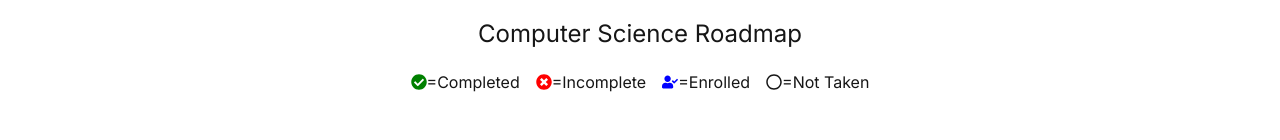
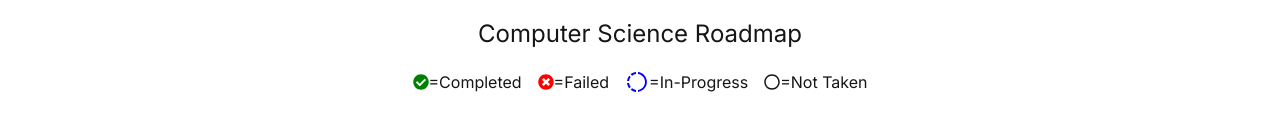
Before and after one commit to jh5287/Fredonia-Registration-App, a Next.js app in the folder fred-registration-app/: page /roadmap in a window 1280 px wide. Shown: the part 316-456 px from the top of the page. Built offline with nearby package versions, Linux system fonts and the light colour scheme; no server answers; the database is empty.

Commit message:
in progress icon change

```diff
--- a/fred-registration-app/src/app/roadmap/Semester.jsx
+++ b/fred-registration-app/src/app/roadmap/Semester.jsx
@@ -5,6 +5,8 @@ import {
   FaUserCheck,
   FaRegCircle,
 } from "react-icons/fa";
+import Icon from "@mdi/react";
+import { mdiProgressHelper } from "@mdi/js";
 
 import { cn } from "@/lib/utils";
 
@@ -14,7 +16,7 @@ const Semester = ({ number, courses, toggleSemester, open }) => {
       case "Completed":
         return <FaCheckCircle color="green" />;
       case "Enrolled":
-        return <FaUserCheck color="blue" />;
+        return <Icon path={mdiProgressHelper} title="Progress" size={1} color="blue" />;
       case "Failed":
         return <FaTimesCircle color="red" />;
       default:
--- a/fred-registration-app/src/app/roadmap/page.jsx
+++ b/fred-registration-app/src/app/roadmap/page.jsx
@@ -8,12 +8,6 @@ import {
   fetchStudentInfo,
 } from "./apiCalls";
 import { useSession } from "next-auth/react";
-import {
-  FaCheckCircle,
-  FaTimesCircle,
-  FaUserCheck,
-  FaRegCircle,
-} from "react-icons/fa";
 import TitleCard from "@/components/TitleCard";
 
 const RoadMap = () => {
--- a/fred-registration-app/src/components/TitleCard.jsx
+++ b/fred-registration-app/src/components/TitleCard.jsx
@@ -4,6 +4,9 @@ import {
   FaUserCheck,
   FaRegCircle,
 } from "react-icons/fa";
+
+import Icon from "@mdi/react";
+import { mdiProgressHelper } from "@mdi/js";
 
 const TitleCard = ({classData}) => {
     return(
@@ -16,11 +19,11 @@ const TitleCard = ({classData}) => {
         </div>
         <div className="flex flex-row items-center mx-2">
           <FaTimesCircle color="red" />
-          <p>=Incomplete</p>
+          <p>=Failed</p>
         </div>
         <div className="flex flex-row items-center mx-2">
-          <FaUserCheck color="blue" />
-          <p>=Enrolled</p>
+          <Icon path={mdiProgressHelper} title="Progress" size={1} color="blue" />
+          <p>=In-Progress</p>
         </div>
         <div className="flex flex-row items-center mx-2">
           <FaRegCircle />
```
